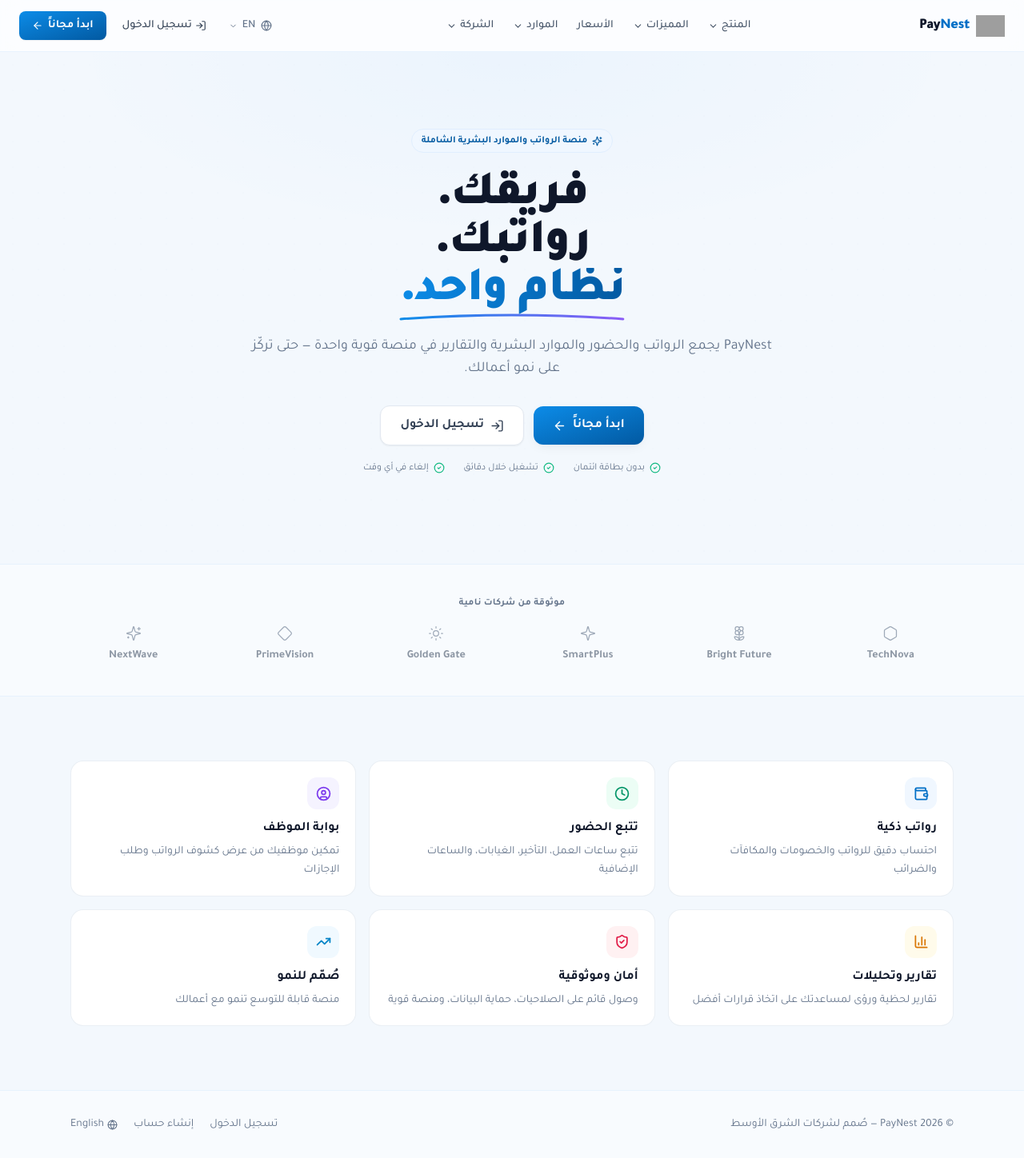
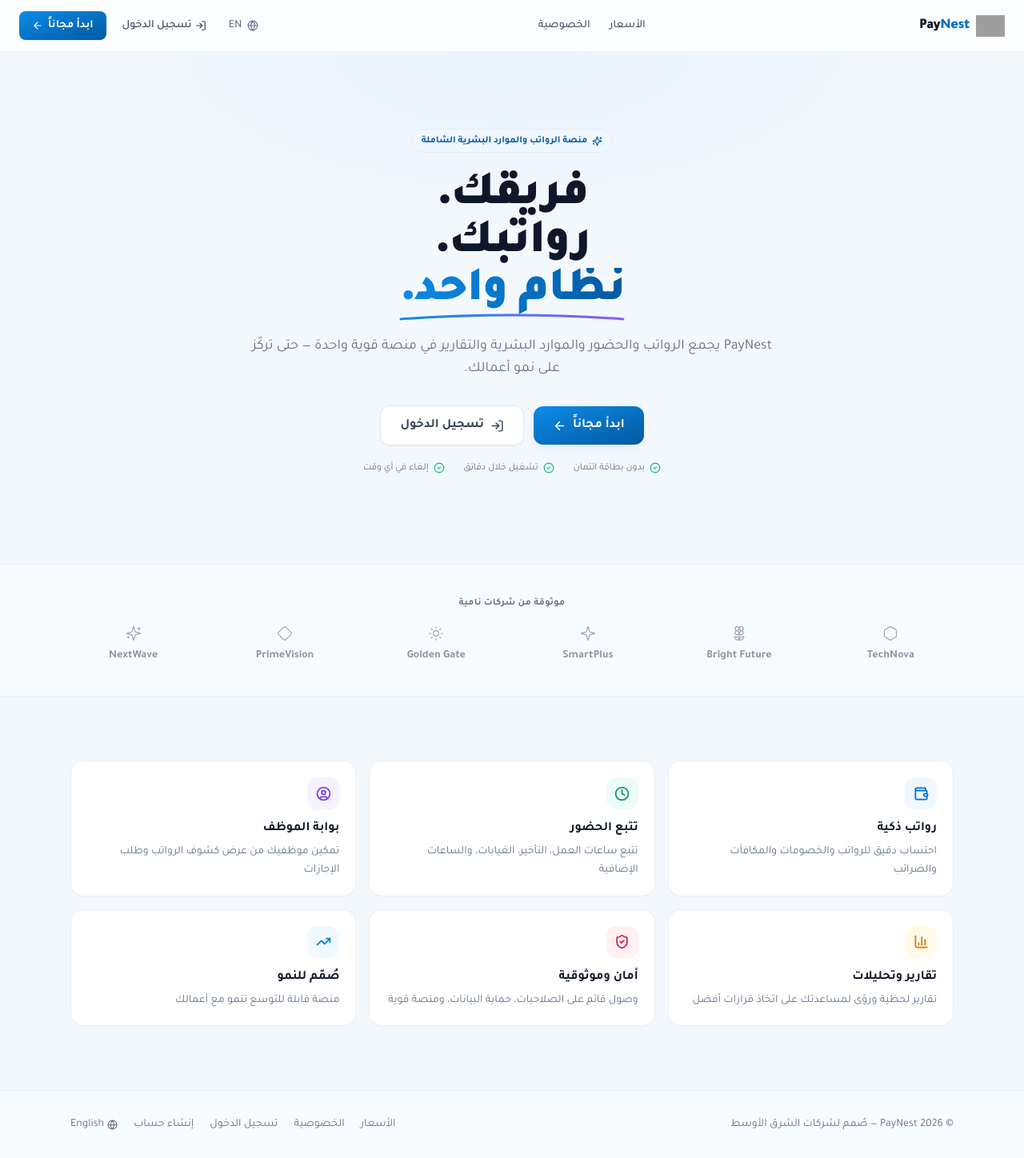
Before and after one commit to Husamalj/paynest, a Next.js app: page / in a window 1280 px wide. Shown: the whole page at 80% size. Built offline with nearby package versions, Linux system fonts and the light colour scheme; grey boxes are pictures that could not be loaded.

Commit message:
feat: simplify home nav with Pricing/Privacy links, update footer

```diff
--- a/app/page.tsx
+++ b/app/page.tsx
@@ -3,7 +3,7 @@
 import { useRouter } from "next/navigation";
 import {
   ArrowRight, Wallet, Clock, UserCircle, BarChart3, ShieldCheck, TrendingUp,
-  Globe, LogIn, PlayCircle, CheckCircle2, ChevronDown, Sparkles, Building2,
+  Globe, LogIn, PlayCircle, CheckCircle2, Sparkles, Building2,
   Flower2, Sun, Sparkle, Diamond, Hexagon,
 } from "lucide-react";
 import clsx from "clsx";
@@ -14,12 +14,6 @@ import { useInView } from "@/lib/useInView";
 function TopNav({ ar }: { ar: boolean }) {
   const router = useRouter();
   const { lang, toggleLanguage } = useLanguage();
-  const NavItem = ({ label }: { label: string }) => (
-    <button className="hidden md:inline-flex items-center gap-1 text-slate-600 hover:text-slate-900 text-sm font-medium transition-colors px-3 py-2">
-      {label}
-      <ChevronDown size={13} />
-    </button>
-  );
   return (
     <header className="sticky top-0 z-40 bg-white/70 backdrop-blur-md border-b border-brand-100/70">
       <div className="max-w-7xl mx-auto h-16 flex items-center justify-between px-4 sm:px-6">
@@ -39,13 +33,18 @@ function TopNav({ ar }: { ar: boolean }) {
         </button>
 
         <nav className="flex items-center">
-          <NavItem label={ar ? "المنتج" : "Product"} />
-          <NavItem label={ar ? "المميزات" : "Features"} />
-          <button className="hidden md:inline-flex text-slate-600 hover:text-slate-900 text-sm font-medium px-3 py-2">
+          <button
+            onClick={() => router.push("/pricing")}
+            className="hidden md:inline-flex text-slate-600 hover:text-slate-900 text-sm font-medium px-3 py-2 transition-colors"
+          >
             {ar ? "الأسعار" : "Pricing"}
           </button>
-          <NavItem label={ar ? "الموارد" : "Resources"} />
-          <NavItem label={ar ? "الشركة" : "Company"} />
+          <button
+            onClick={() => router.push("/privacy")}
+            className="hidden md:inline-flex text-slate-600 hover:text-slate-900 text-sm font-medium px-3 py-2 transition-colors"
+          >
+            {ar ? "الخصوصية" : "Privacy"}
+          </button>
         </nav>
 
         <div className="flex items-center gap-2">
@@ -55,7 +54,6 @@ function TopNav({ ar }: { ar: boolean }) {
           >
             <Globe size={14} />
             {lang === "ar" ? "EN" : "AR"}
-            <ChevronDown size={11} />
           </button>
           <button
             onClick={() => router.push("/portal-select")}
@@ -348,6 +346,12 @@ function Footer({ ar }: { ar: boolean }) {
           © 2026 PayNest — {ar ? "صُمم لشركات الشرق الأوسط" : "Built for MENA businesses"}
         </div>
         <div className="flex items-center gap-5 text-sm text-slate-500">
+          <button onClick={() => router.push("/pricing")} className="hover:text-slate-900 transition-colors">
+            {ar ? "الأسعار" : "Pricing"}
+          </button>
+          <button onClick={() => router.push("/privacy")} className="hover:text-slate-900 transition-colors">
+            {ar ? "الخصوصية" : "Privacy"}
+          </button>
           <button onClick={() => router.push("/portal-select")} className="hover:text-slate-900 transition-colors">
             {ar ? "تسجيل الدخول" : "Log In"}
           </button>
```
